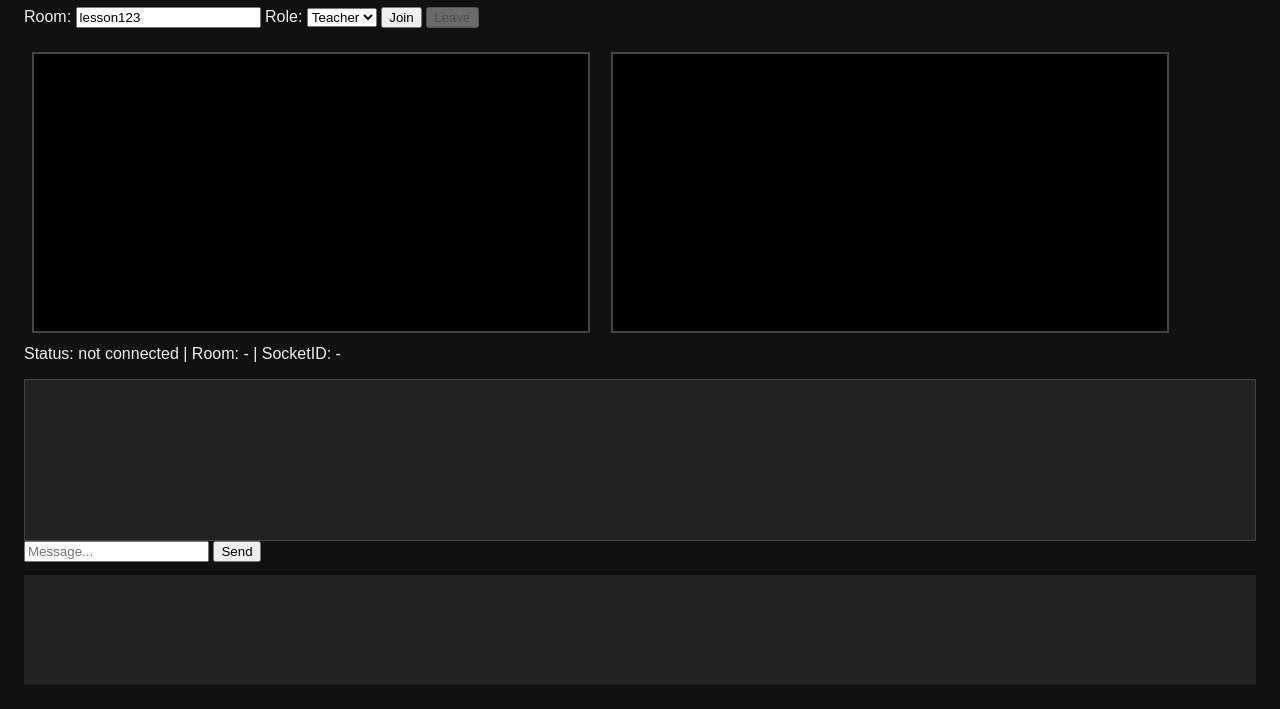
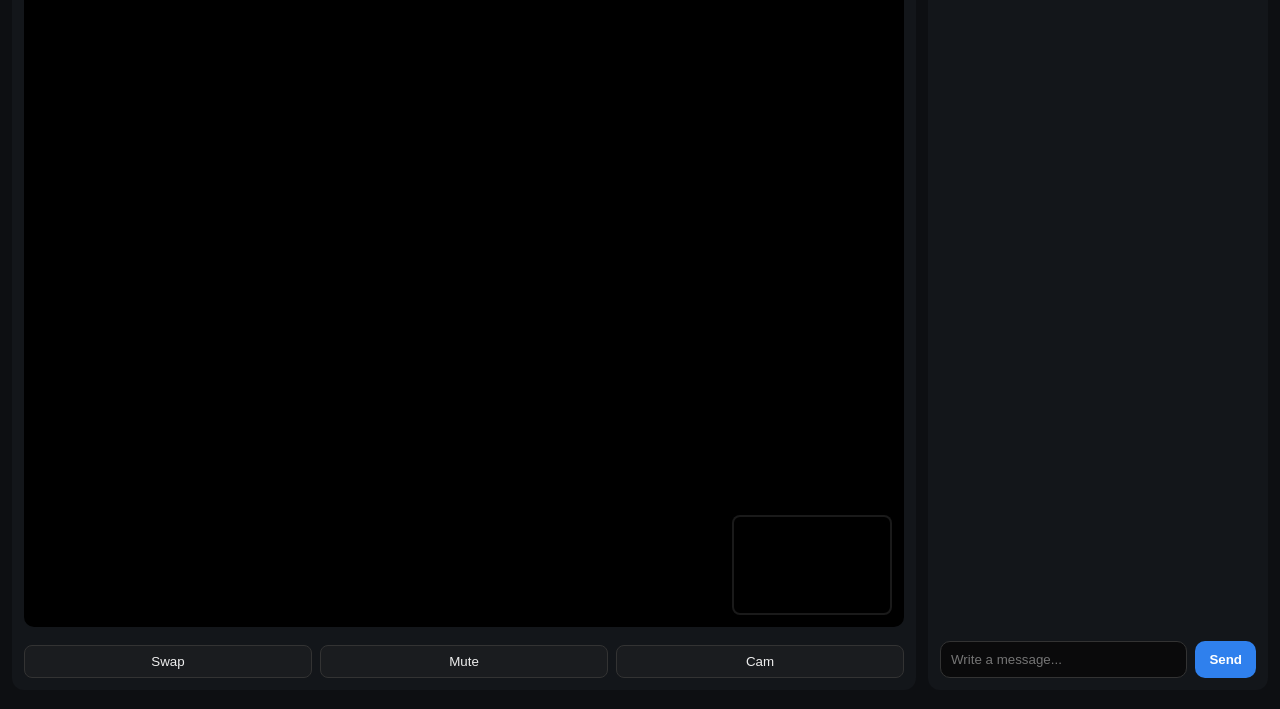
Before and after one commit to Proodoosser/jammer-live, a website: page public/index.html in a window 1280 px wide. Shown: the part 98-807 px from the top of the page. Drawn offline with nearby package versions, Linux system fonts and the light colour scheme.

Commit message:
Update index.html

```diff
--- a/public/index.html
+++ b/public/index.html
@@ -1,47 +1,257 @@
 <!DOCTYPE html>
 <html lang="ru">
 <head>
-  <meta charset="UTF-8" />
-  <meta name="viewport" content="width=device-width, initial-scale=1.0"/>
-  <title>Jammer Live</title>
+<meta charset="utf-8" />
+<meta name="viewport" content="width=device-width, initial-scale=1" />
+<title>Jammer — Telegram Style</title>
+<link href="https://fonts.googleapis.com/css2?family=Inter:wght@400;600&display=swap" rel="stylesheet">
 <style>
-    body { font-family: sans-serif; padding: 1em; background: #111; color: #eee; }
-    video { width: 45%; background: #000; margin: 0.5em; border: 2px solid #444; }
-    #controls { margin: 1em 0; }
-    #chat { border: 1px solid #444; height: 150px; overflow-y: auto; padding: 5px; margin-top: 1em; background: #222; }
-    .msg { margin: 2px 0; }
-    #log { font-size: 0.8em; background: #222; padding: 5px; margin-top: 1em; height: 100px; overflow-y: auto; }
+  :root {
+    --bg: #0d0f12;
+    --panel: #13161a;
+    --muted: #8d97a3;
+    --accent: #2f80ed;
+    --bubble-teacher: #e8f0ff;
+    --bubble-student: #e8ffe8;
+    --bubble-system: #2b2b2b;
+  }
+  * { box-sizing: border-box; }
+  body {
+    margin: 0;
+    height: 100vh;
+    display: flex;
+    background: var(--bg);
+    font-family: Inter, system-ui, sans-serif;
+    color: #f1f5f9;
+  }
+
+  .app {
+    display: grid;
+    grid-template-columns: 1fr 340px;
+    width: 100%;
+    gap: 12px;
+    padding: 12px;
+  }
+
+  /* LEFT: video + controls */
+  .left {
+    display: flex;
+    flex-direction: column;
+    gap: 10px;
+    background: var(--panel);
+    border-radius: 12px;
+    padding: 12px;
+  }
+  .top-controls {
+    display: flex;
+    gap: 8px;
+    align-items: center;
+    flex-wrap: wrap;
+  }
+  .top-controls input, .top-controls select {
+    padding: 8px 10px;
+    border-radius: 8px;
+    border: 1px solid #222;
+    background: #0a0a0b;
+    color: #eee;
+  }
+  .btn {
+    background: var(--accent);
+    border: none;
+    padding: 8px 14px;
+    border-radius: 8px;
+    color: white;
+    font-weight: 600;
+    cursor: pointer;
+  }
+  .btn.ghost {
+    background: transparent;
+    border: 1px solid #333;
+    color: var(--muted);
+  }
+  .status {
+    font-size: 13px;
+    margin-left: auto;
+    color: var(--muted);
+  }
+
+  .video-stage {
+    flex: 1;
+    display: flex;
+    align-items: center;
+    justify-content: center;
+    background: #000;
+    border-radius: 10px;
+    position: relative;
+    overflow: hidden;
+  }
+  video {
+    width: 100%;
+    height: 100%;
+    object-fit: cover;
+  }
+  #miniWrap {
+    position: absolute;
+    width: 160px;
+    height: 100px;
+    bottom: 12px;
+    right: 12px;
+    border: 2px solid rgba(255,255,255,0.1);
+    border-radius: 8px;
+    overflow: hidden;
+    background: #000;
+    cursor: grab;
+  }
+  #miniWrap video {
+    width: 100%;
+    height: 100%;
+    object-fit: cover;
+  }
+
+  .video-actions {
+    display: flex;
+    gap: 8px;
+    margin-top: 8px;
+  }
+  .small-btn {
+    flex: 1;
+    padding: 8px;
+    border-radius: 8px;
+    border: 1px solid #333;
+    background: #1a1c1f;
+    color: #eee;
+    cursor: pointer;
+  }
+
+  /* RIGHT: chat */
+  .right {
+    display: flex;
+    flex-direction: column;
+    background: var(--panel);
+    border-radius: 12px;
+    padding: 12px;
+  }
+  .chat-header {
+    display: flex;
+    justify-content: space-between;
+    margin-bottom: 8px;
+  }
+  .chat-title { font-weight: 600; font-size: 16px; }
+  .chat-area {
+    flex: 1;
+    overflow-y: auto;
+    display: flex;
+    flex-direction: column;
+    gap: 8px;
+    padding: 4px;
+  }
+  .row { display: flex; gap: 8px; }
+  .row.right { justify-content: flex-end; }
+  .bubble {
+    padding: 10px 12px;
+    border-radius: 14px;
+    max-width: 75%;
+    font-size: 14px;
+    line-height: 1.3;
+  }
+  .bubble.teacher {
+    background: var(--bubble-teacher);
+    color: #0c2340;
+    border-bottom-right-radius: 4px;
+  }
+  .bubble.student {
+    background: var(--bubble-student);
+    color: #083b08;
+    border-bottom-left-radius: 4px;
+  }
+  .bubble.system {
+    background: transparent;
+    color: var(--muted);
+    font-style: italic;
+  }
+  .avatar {
+    width: 32px; height: 32px; border-radius: 50%;
+    background: #2b2b2b;
+    display: flex; align-items: center; justify-content: center;
+    font-weight: bold; color: white;
+  }
+  .ts {
+    display: block;
+    margin-top: 4px;
+    font-size: 11px;
+    color: var(--muted);
+  }
+  .chat-input {
+    margin-top: 8px;
+    display: flex;
+    gap: 8px;
+  }
+  .chat-input input {
+    flex: 1;
+    padding: 10px;
+    border-radius: 10px;
+    border: 1px solid #333;
+    background: #0a0a0b;
+    color: #eee;
+  }
+  .chat-input button {
+    padding: 10px 14px;
+    border: none;
+    border-radius: 10px;
+    background: var(--accent);
+    color: white;
+    font-weight: 600;
+    cursor: pointer;
+  }
+
+  @media (max-width: 900px) {
+    .app { grid-template-columns: 1fr; }
+    .right { order: 2; }
+    .left { order: 1; }
+    #miniWrap { width: 120px; height: 80px; }
+  }
 </style>
 </head>
 <body>
-  <h1>🎸 Jammer Live</h1>
-
-  <div id="controls">
-    <label>Room: <input id="roomId" value="lesson123"></label>
-    <label>Role:
+  <div class="app">
+    <div class="left">
+      <div class="top-controls">
+        <input id="roomId" type="text" value="lesson123" placeholder="Room ID">
         <select id="roleSelect">
           <option value="teacher">Teacher</option>
           <option value="student">Student</option>
         </select>
-    </label>
-    <button id="joinBtn">Join</button>
-    <button id="leaveBtn" disabled>Leave</button>
+        <button class="btn" id="joinBtn">Join</button>
+        <button class="btn ghost" id="leaveBtn" disabled>Leave</button>
+        <div class="status" id="status">not connected</div>
       </div>
 
-  <div>
-    <video id="localVideo" autoplay playsinline muted></video>
+      <div class="video-stage" id="mainWrap">
         <video id="remoteVideo" autoplay playsinline></video>
+        <div id="miniWrap"><video id="localVideo" autoplay playsinline muted></video></div>
       </div>
 
-  <div>Status: <span id="status">not connected</span> | Room: <span id="showRoom">-</span> | SocketID: <span id="socketId">-</span></div>
+      <div class="video-actions">
+        <button class="small-btn" id="swapBtn">Swap</button>
+        <button class="small-btn" id="muteBtn">Mute</button>
+        <button class="small-btn" id="camBtn">Cam</button>
+      </div>
+    </div>
 
-  <div id="chat"></div>
-  <input id="chatInput" placeholder="Message..."/>
+    <div class="right">
+      <div class="chat-header">
+        <div class="chat-title">Chat</div>
+        <div>Room: <span id="showRoom">—</span></div>
+      </div>
+      <div class="chat-area" id="chatArea"></div>
+      <div class="chat-input">
+        <input id="chatInput" placeholder="Write a message...">
         <button id="sendChatBtn">Send</button>
+      </div>
+    </div>
+  </div>
 
-  <div id="log"></div>
-
-  <script src="https://cdn.socket.io/4.7.5/socket.io.min.js"></script>
+  <script src="/socket.io/socket.io.js"></script>
   <script src="app.js"></script>
 </body>
 </html>
```
Lines whose indentation alone changed are shown as unchanged.
